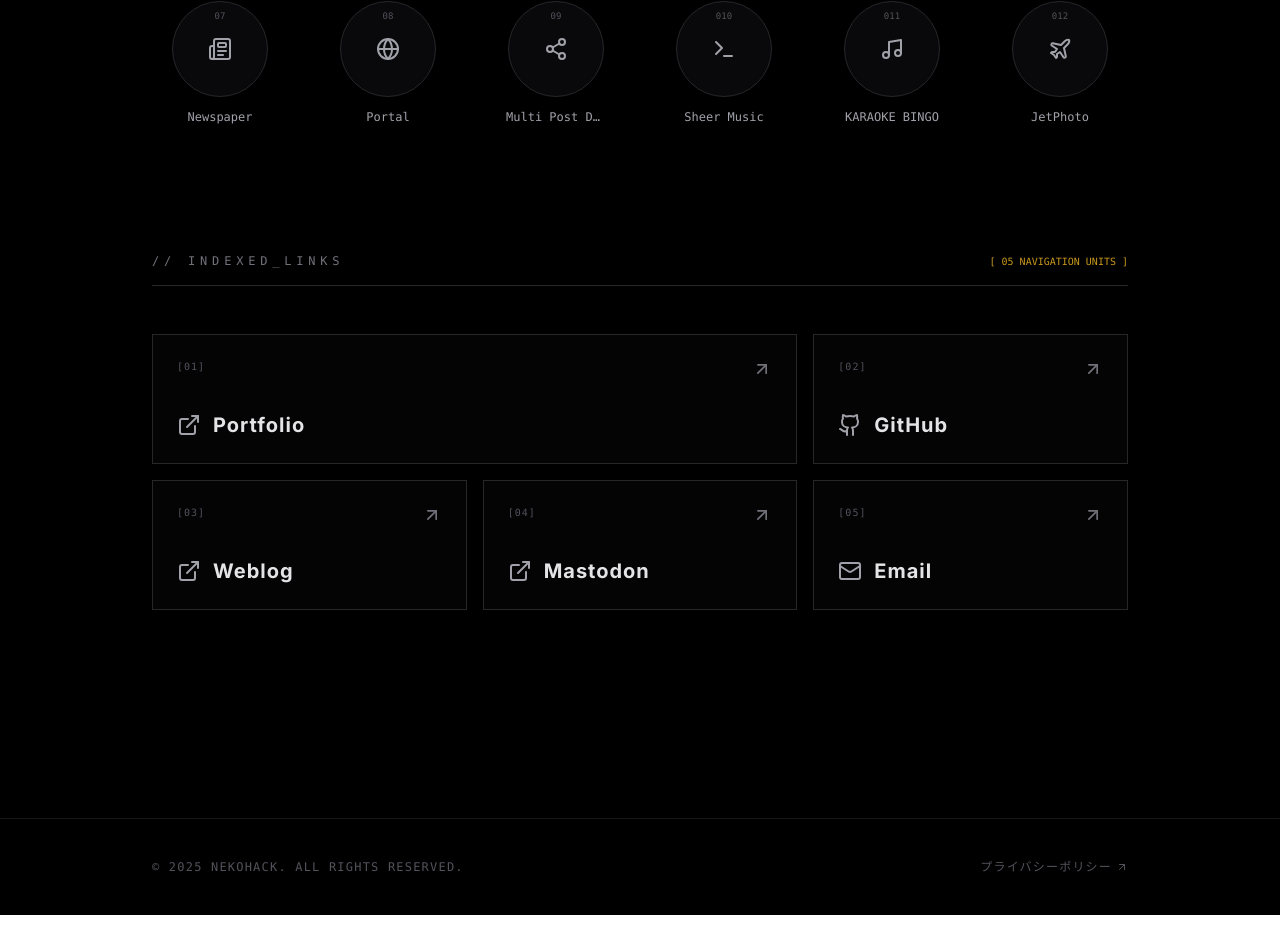
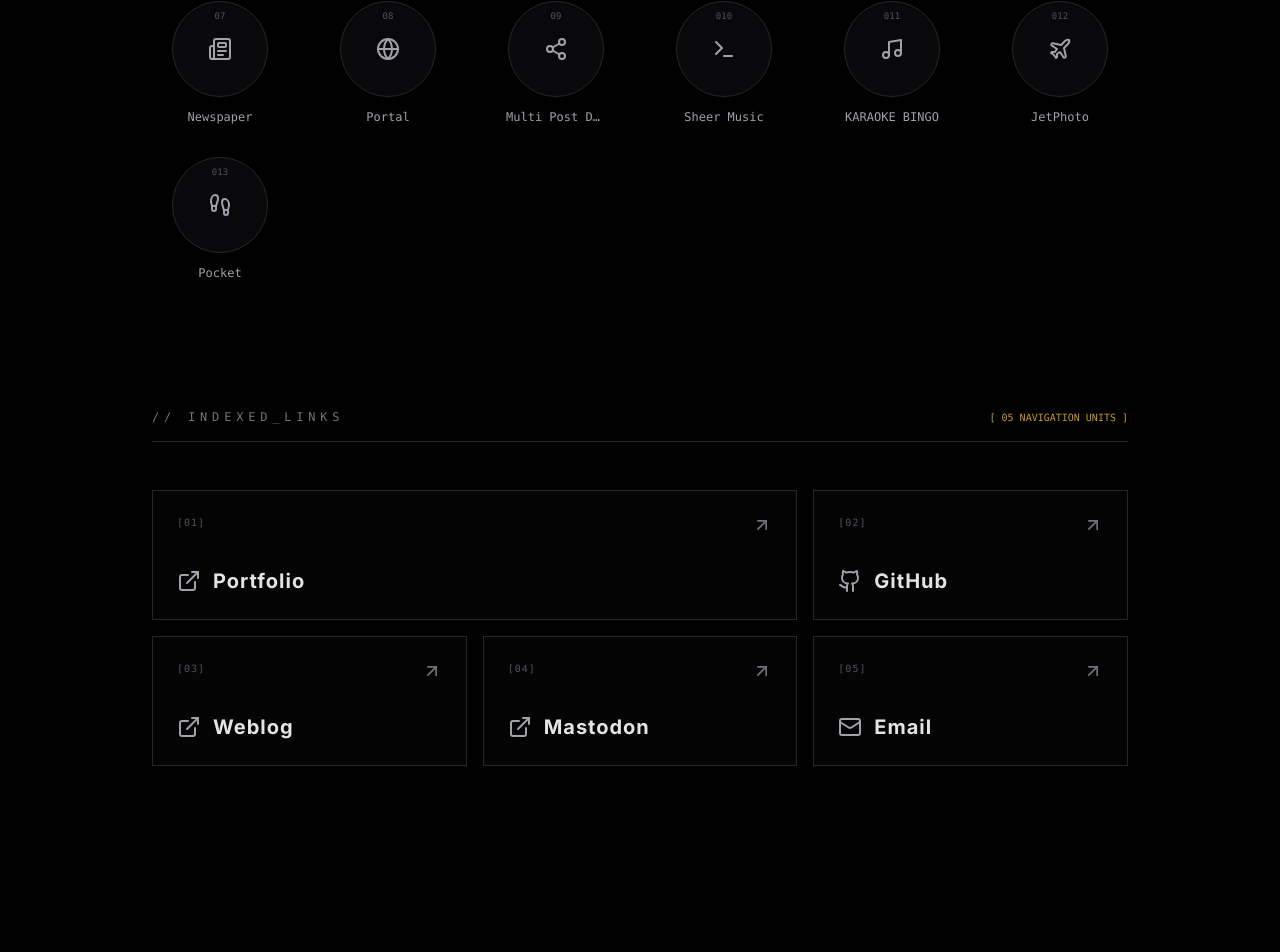
Before and after one commit to nekohack/portal, a Next.js app: page / in a window 1280 px wide. Shown: the part 1221-2173 px from the top of the page. Before the commit the page ends 2136 px from the top, so only its background shows below. Built offline with nearby package versions, Linux system fonts and the light colour scheme.

Commit message:
Pocket Community（Pedometer）を追加

```diff
--- a/app/page.tsx
+++ b/app/page.tsx
@@ -20,6 +20,7 @@ import {
   Plane,
   Newspaper,
   Compass,
+  Footprints,
 } from "lucide-react";
 import Image from "next/image";
 import Link from "next/link";
@@ -98,6 +99,12 @@ export default function Home() {
       desc: "Aviation Spotting",
       icon: <Plane className="h-6 w-6" />,
       href: "https://jetphoto-community.nekohack.me/",
+    },
+    {
+      name: "Pocket",
+      desc: "Walking joyful",
+      icon: <Footprints className="h-6 w-6" />,
+      href: "https://pocket-community.nekohack.me/",
     },
   ];
 
```
